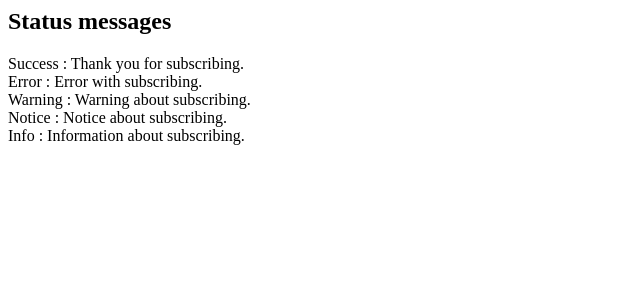
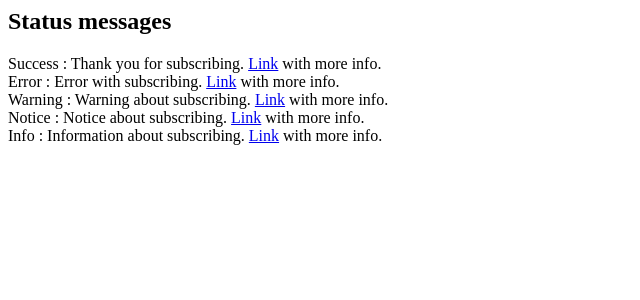
Before and after one commit to studioemma/magento2-module-optimus, a PHP site: page /view/frontend/templates/content/basic/messages.phtml in a window 1280 px wide. Shown: the top 300 px of the page, without its empty margins (0-640 px from the left). Run offline with PHP 8.4, Linux system fonts and the light colour scheme.

Commit message:
Add links to content message preview

```diff
--- a/view/frontend/templates/content/basic/messages.phtml
+++ b/view/frontend/templates/content/basic/messages.phtml
@@ -5,7 +5,7 @@
     <div>
         <div class="messages">
             <div class="message-success success message">
-                <div>Success : Thank you for subscribing.</div>
+                <div>Success : Thank you for subscribing. <a href="#">Link</a> with more info.</div>
             </div>
         </div>
     </div>
@@ -16,7 +16,7 @@
     <div>
         <div class="messages">
             <div class="message-error error message">
-                <div>Error : Error with subscribing.</div>
+                <div>Error : Error with subscribing. <a href="#">Link</a> with more info.</div>
             </div>
         </div>
     </div>
@@ -27,7 +27,7 @@
     <div>
         <div class="messages">
             <div class="message-warning warning message">
-                <div>Warning : Warning about subscribing.</div>
+                <div>Warning : Warning about subscribing. <a href="#">Link</a> with more info.</div>
             </div>
         </div>
     </div>
@@ -38,7 +38,7 @@
     <div>
         <div class="messages">
             <div class="message-notice warning message">
-                <div>Notice : Notice about subscribing. </div>
+                <div>Notice : Notice about subscribing. <a href="#">Link</a> with more info.</div>
             </div>
         </div>
     </div>
@@ -49,7 +49,7 @@
     <div>
         <div class="messages">
             <div class="message-info info message">
-                <div>Info : Information about subscribing.</div>
+                <div>Info : Information about subscribing. <a href="#">Link</a> with more info.</div>
             </div>
         </div>
     </div>
```
